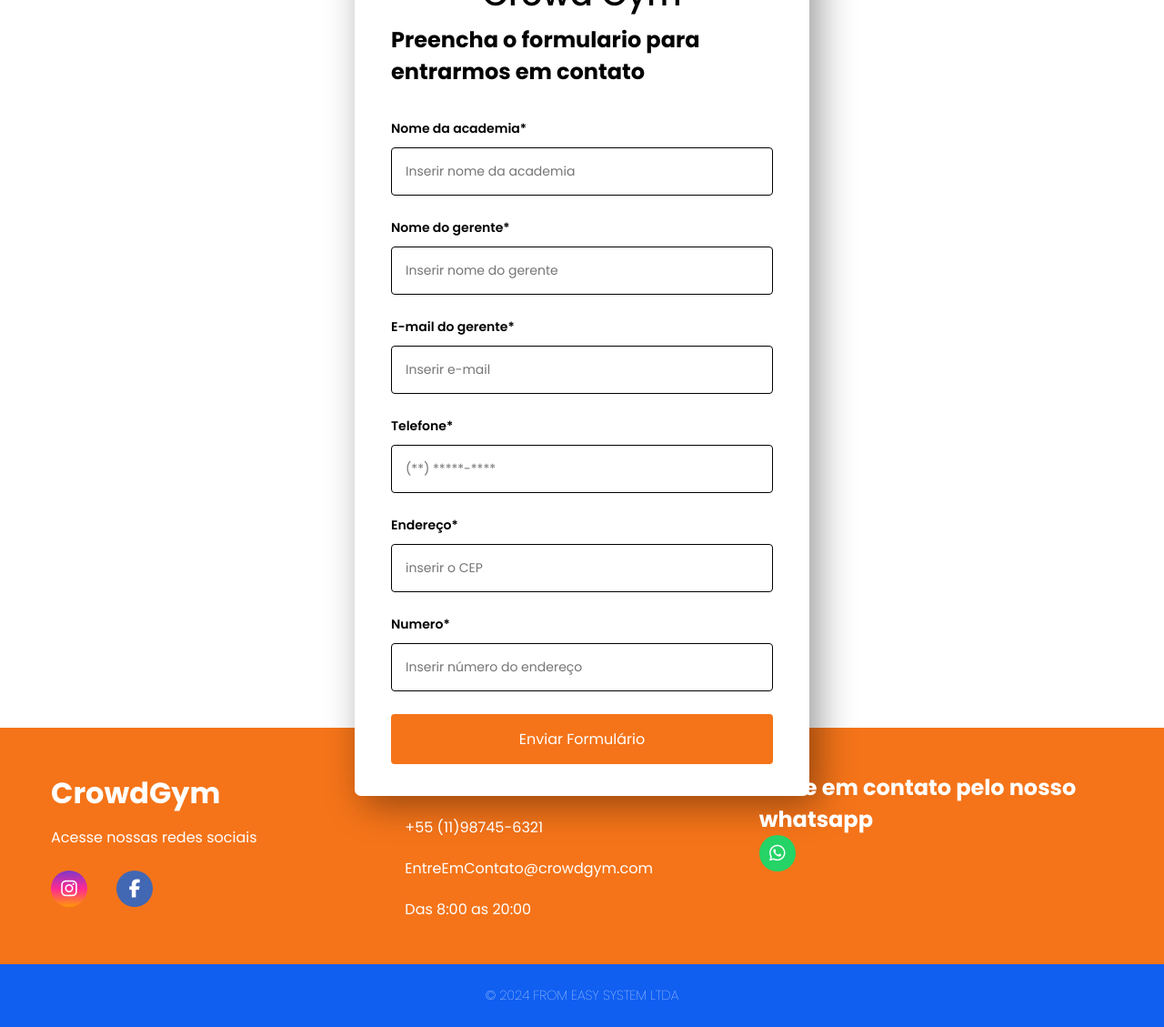
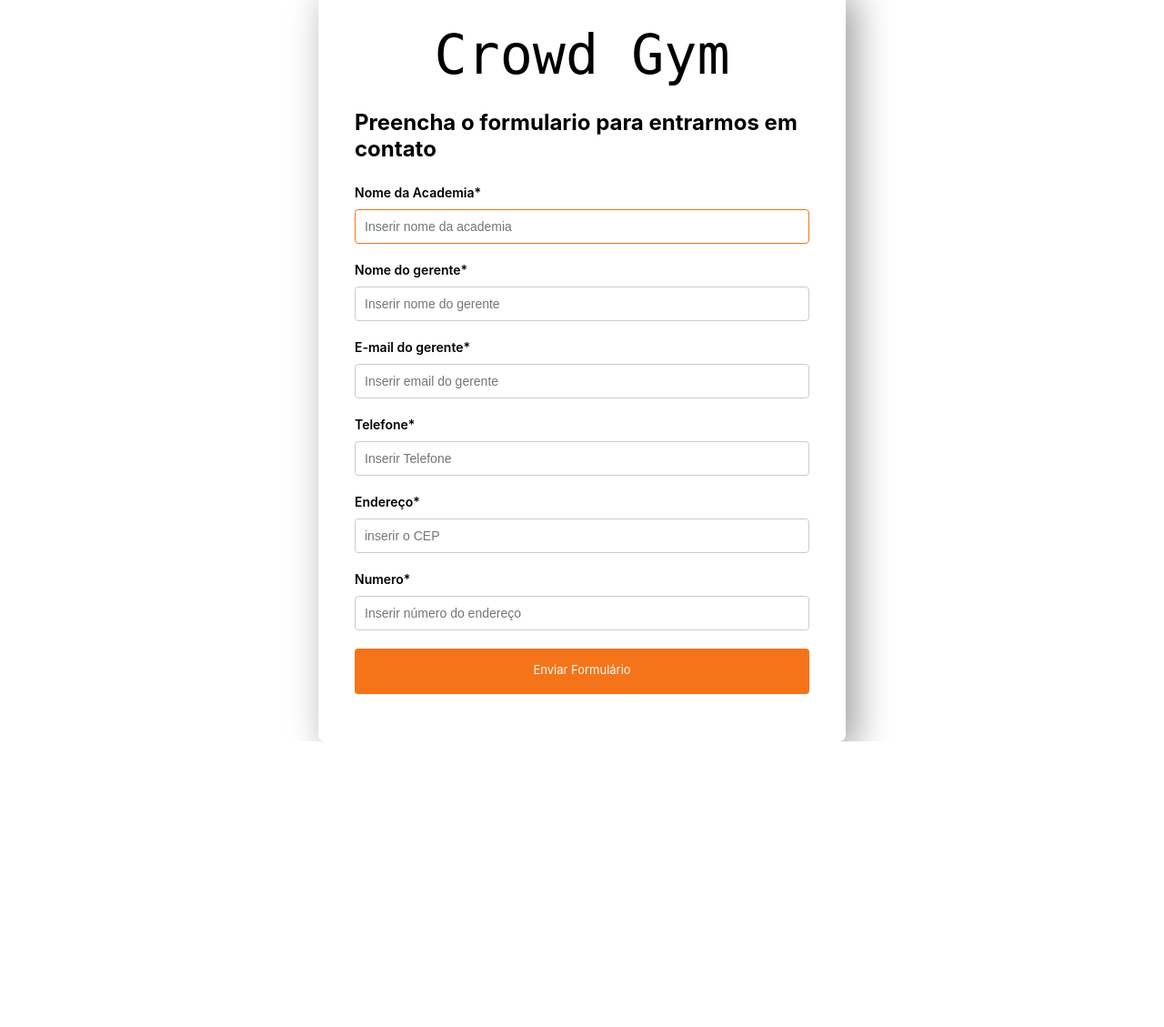
Before and after one commit to LZanata/crowdgym, a PHP site: page /cadastro_academia.html in a window 1280 px wide. Shown: the whole page at 91% size. After the commit the page ends 815 px from the top, so only its background shows below. Run offline with PHP 8.4, Linux system fonts and the light colour scheme; some libraries are stand-ins or nearby versions.

Commit message:
deixando responsivo

```diff
--- a/cadastro_academia.html
+++ b/cadastro_academia.html
@@ -6,15 +6,38 @@
   <meta http-equiv="X-UA-Compatible" content="IE=edge" />
   <meta name="viewport" content="width=device-width, initial-scale=1.0" />
   <title>CrowdGym</title>
-  <link rel="stylesheet" href="https://cdnjs.cloudflare.com/ajax/libs/font-awesome/6.6.0/css/all.min.css"
-    integrity="sha512-Kc323vGBEqzTmouAECnVceyQqyqdsSiqLQISBL29aUW4U/M7pSPA/gEUZQqv1cwx4OnYxTxve5UMg5GT6L4JJg=="
-    crossorigin="anonymous" referrerpolicy="no-referrer" />
-    <link rel="stylesheet" href="css/cadastro_academia.css">
+  <link rel="stylesheet" href="css/cadastro_academia.css">
 </head>
+
 <body>
 
-  <!-- cadastro -->
   <div class="page">
+    <form method="POST" class="formLogin">
+      <div class="titulo">
+        <h1>Crowd Gym</h1>
+      </div>
+      <h2>Preencha o formulario para entrarmos em contato</h2>
+
+      <label for="nome">Nome da Academia*</label>
+      <input type="nome" placeholder="Inserir nome da academia" autofocus="true" />
+      <label for="nome">Nome do gerente*</label>
+      <input type="nome" placeholder="Inserir nome do gerente" autofocus="true" />
+      <label for="email">E-mail do gerente*</label>
+      <input type="email" placeholder="Inserir email do gerente" autofocus="true" />
+      <label for="tel">Telefone*</label>
+      <input type="tel" placeholder="Inserir Telefone" autofocus="true" />
+      <label for="Endereço">Endereço*</label>
+      <input type="text" placeholder="inserir o CEP" autofocus="true" />
+      <label for="Endereço">Numero*</label>
+      <input type="text" placeholder="Inserir número do endereço" autofocus="true" />
+      <div class="botoes">
+        <a href="#">Enviar Formulário</a>
+      </div>
+    </form>
+  </div>
+  <!--
+  <div class="page">
+
     <form method="POST" class="formLogin">
       <div class="titulo">
         <h1>Crowd Gym</h1>
@@ -40,17 +63,18 @@
       <input type="text" placeholder="Inserir número do endereço" autofocus="true" />
 
       <div class="botoes">
-          <a href="#">Enviar Formulário</a>
+        <a href="#">Enviar Formulário</a>
       </div>
 
       <div></div>
 
 
     </form>
-  </div>
+  </div> -->
   <!-- /cadastro -->
 
-  <!-- Footer -->
+  <!-- Footer
+
   <footer>
     <div id="footer_content">
       <div id="footer_contacts">
@@ -100,7 +124,7 @@
     </div>
   </footer>
 
-  <!-- /Footer -->
+  -->
 
 </body>
 
--- a/css/cadastro_academia.css
+++ b/css/cadastro_academia.css
@@ -1,30 +1,13 @@
-@import url('https://fonts.googleapis.com/css2?family=Poppins:ital,wght@0,100;0,200;0,300;0,400;0,500;0,600;0,700;0,800;0,900;1,100;1,200;1,300;1,400;1,500;1,600;1,700;1,800;1,900&display=swap');
-
-
-* {
+body {
+  /*estiliza os elementos do body*/
+  font-family: 'Inter', sans-serif;
   margin: 0;
   padding: 0;
-  font-family: 'poppins';
-  box-sizing: border-box;
-}
-/* Váriaveis das cores do site */
-:root {
-  --cor-principal: #f57419;
-  --cor-secundaria: #105ff1;
-  --cor-bg: #ffffff;
-  --cor-bg2: #000000;
-  --cor-bg3: #b4b9ce;
+  color: #000000
 }
 
-
-/* Formatação do Formulário */
-/*centraliza o titulo*/
-.titulo {
-  display: flex;
-  justify-content: center;
-}
-/* centraliza o formulário*/
 .page {
+  /*faz o formulario de login ficar centralizado no meio da tela e muda o tamanho dele*/
   display: flex;
   flex-direction: column;
   align-items: center;
@@ -32,25 +15,25 @@
   justify-content: center;
   width: 100%;
   height: 100vh;
-  background-color: var(--cor-bg);
+  background-color: #ffffff;
 }
-/* organiza os itens dentro do formulário */
+
 .formLogin {
+  /*estiliza o formulario e faz os inputs ficarem organizados dentro do formulario e com um espaçamento dos cantos*/
   display: flex;
   flex-direction: column;
-  background-color: var(--cor-bg);
+  background-color: #fff;
   border-radius: 7px;
   padding: 40px;
-  padding-bottom: 80px;
+  padding-bottom: 290px;
   box-shadow: 10px 10px 40px rgba(0, 0, 0, 0.4);
   gap: 5px;
   width: 500px;
-  height: 950px;
+  height: 500px;
 }
 
-
-/* formatação dos textos dentro do form*/
 .formLogin h1 {
+  /*muda o tamanho do titulo crowd gym na tela do login*/
   padding: 0;
   margin: 0;
   font-weight: 500;
@@ -58,188 +41,121 @@
 }
 
 .formLogin p {
+  /*deixa o paragrafo na linha, muda o tamnho e cor e coloca uma margem da parte de baixo*/
   display: inline-block;
   font-size: 14px;
-  color: var(--cor-bg2);
+  color: rgb(0, 0, 0);
   margin-bottom: 25px;
 }
-/* /formatação dos textos dentro do form*/
 
-/*formata os inputs dentro do form*/
 .formLogin input {
-  padding: 15px;
+  /*estiliza o campo de texto mudando o tamanho, borda e margem*/
+  padding: 10px;
   font-size: 14px;
-  border: 1px solid var(--cor-bg2);
-  margin-bottom: 20px;
+  border: 1px solid #ccc;
+  margin-bottom: 15px;
   margin-top: 5px;
   border-radius: 4px;
   transition: all linear 160ms;
   outline: none;
 }
 
-/*formata a fonte dentro do label*/
+
+.formLogin input:focus {
+  /*deixa a borda do input com outra cor e estilo*/
+  border: 1px solid #f57419;
+}
+
 .formLogin label {
+  /*muda o tamanho do titulo em cima do input; email, senha etc*/
   font-size: 14px;
   font-weight: 600;
 }
 
-/* /Formatação do Formulário */
-
-
-/* Formatação dos botões*/
-
-/* Centraliza o botão*/
-.botoes{
-    display: flex;
-    align-content: center ;
-    flex-direction: column;
-}
-/* formata o texto dentro do botão*/
-
-.botoes a{
-    display: flex;
-    justify-content: center;
-    background-color: var(--cor-principal);
-    text-decoration: none;
-    color: var(--cor-bg);
-    border-radius: 4px;
-    padding: 15px;
-    transition: 0.5s ease;
-  }
-
-.botoes:hover{
-  opacity: 0.9;
+.formLogin a {
+  /*coloca um estilo nos botoes de acessar, criar conta e no botao de esqueci a senha*/
+  display: inline-block;
+  margin-bottom: 20px;
+  font-size: 13px;
+  color: #555;
+  transition: all linear 160ms;
 }
 
-/* /Formatação dos botões*/
-
-/*formata o texto 'Assine o CrowdGym'*/
-.contatos h1 {
-  text-align: center;
-  font-size: 1.6rem;
-}
-
-/* formatação do footer*/
-
-footer {
-  width: 100%;
-  color: var(--cor-bg);
-}
-
-/*tira a decoração das imagens e da a cor do texto*/
-.footer-link {
-  text-decoration: none;
-  color: var(--cor-bg);
-}
-
-/*centraliza as colunas do footer*/
-#footer_content {
-  background-color: var(--cor-principal);
-  display: grid;
-  grid-template-columns: repeat(3, 1fr);
-  padding: 3rem 3.5rem;
-}
-/*da uma margem ao título dos contatos*/
-#footer_contacts h1 {
-  margin-bottom: 0.75rem;
-}
-/*separa os itens de midia*/
-#footer_social_media {
-  display: flex;
-  gap: 2rem;
-  margin-top: 1.5rem;
-}
-/*centraliza os icones de midias*/
-#footer_social_media .footer-link {
-  display: flex;
-  align-items: center;
-  justify-content: center;
-  height: 2.5rem;
-  width: 2.5rem;
-  border-radius: 50%;
-  transition: all 0.4s;
-  font-size: 1.25rem;
-  text-align: center;
-}
-/* altera o tamanho dos icones de midia*/
-#footer_social_media .footer-link i {
-  font-size: 1.25rem;
-}
-/*altera a opacidade do icone de midia ao passar o mouse pro cima do icone*/
-#footer_social_media .footer-link:hover {
-  opacity: 0.8;
-
-}
-/*formata o fundo dos icones de midia social*/
-#instagram {
-  background: linear-gradient(#7f37c9, #ff2992, #ff9807);
-}
-
-#facebook {
-  background: #4267b3;
-}
-.whatsapp i{
-  background: #25d366;
-  display: flex;
-  align-items: center;
-  justify-content: center;
-  height: 2.5rem;
-  width: 2.5rem;
-  border-radius: 50%;
-  transition: all 0.4s;
-  font-size: 1.25rem;
-  text-align: center;
-}
-
-/*formata o fundo dos icones do instagram facebook e whatsapp*/
-
-/*separa */
-.footer_list {
-  display: flex;
-  flex-direction: column;
-  gap: 1.25rem;
-  list-style: none;
-}
-
-#input_group {
-  display: flex;
-  align-items: center;
-  background-color: var(--cor-bg);
-  border-radius: 4px;
-}
-/* /formata a coluna de assine*/
-
-
-#input_group input {
-  all: unset;
-  padding: 0.75rem;
-  width: 100%;
-
-}
-/*formata o botão de envio do email*/
-#input_group button {
-  background-color: var(--cor-secundaria);
-  border: none;
-  padding: 0px 1.25rem;
-  font-size: 1.125rem;
-  height: 100%;
-  border-radius: 0px 4px 4px 0px;
-  cursor: pointer;
-  transition: 0.5s ease;
-}
-/*muda a cor do botão ao passar o mouse por cima*/
-#input_group button:hover {
-  background-color: var(--cor-bg3);
-}
-/*formata o texto do e o centraliza copyright*/
-#footer_copyright {
-  display: flex;
-  justify-content: center;
-  background-color: var(--cor-secundaria);
-  font-size: 0.9rem;
-  padding: 1.5rem;
-  font-weight: 100;
+.formLogin a:hover {
+  /*faz o botao de esqueci a senha ficar laranja quando passar o mouse*/
+  color: #f57419;
 }
 
 
-/* /formatação do footer*/
+
+.titulo {
+  /*faz o titulo crowd gym ficar centralizado no formulario*/
+  display: flex;
+  justify-content: center;
+}
+
+.titulo h1 {
+  /*muda o tamanho de estilo do titulo*/
+  font-size: 60px;
+  font-family: monospace;
+}
+
+.esqueci {
+  /*faz o botao esqueci a senha ficar no canto direito*/
+  display: flex;
+  justify-content: end;
+}
+
+.esqueci a {
+  /*muda o tamanho do botao esqueci a senha*/
+  font-size: 15px;
+}
+.botoes{
+  /*faz os botoes acessar e criar conta ficarem centralizados e um embaixo do outro*/
+  display: flex;
+  justify-content: center;
+  align-content: center;
+  flex-direction: column;
+}
+.botoes a{
+  /*estiliza os botoes acessar e criar conta*/
+  display: flex;
+  justify-content: center;
+  background-color: #f57419;
+  text-decoration: none;
+  color: #fff;
+  border-radius: 4px;
+  padding: 15px;
+  height: 20px;
+}
+.botoes a:hover{
+  /*faz o texto dos botoes continuarem brancos depois de passar o mouse*/
+  color: #fff;
+}
+
+
+@media screen and (max-width: 640px) {
+  .formLogin {
+      height: 60%;
+      width: 60%;
+  }
+
+}
+
+@media screen and (max-width: 494px) {
+  .titulo h1 {
+      font-size: 50px;
+  }
+
+}
+
+@media screen and (max-width: 412px) {
+  .formLogin {
+      padding-bottom: 270px;
+  }
+
+  .titulo h1 {
+      font-size: 35px;
+  }
+
+}
```
Also changed, not shown: css/cadastro_aluno.css (+27 -0 lines), css/login_academia.css (+26 -0 lines), css/login_aluno.css (+26 -0 lines), css/menu_inicial_aluno.css (+18 -0 lines).
